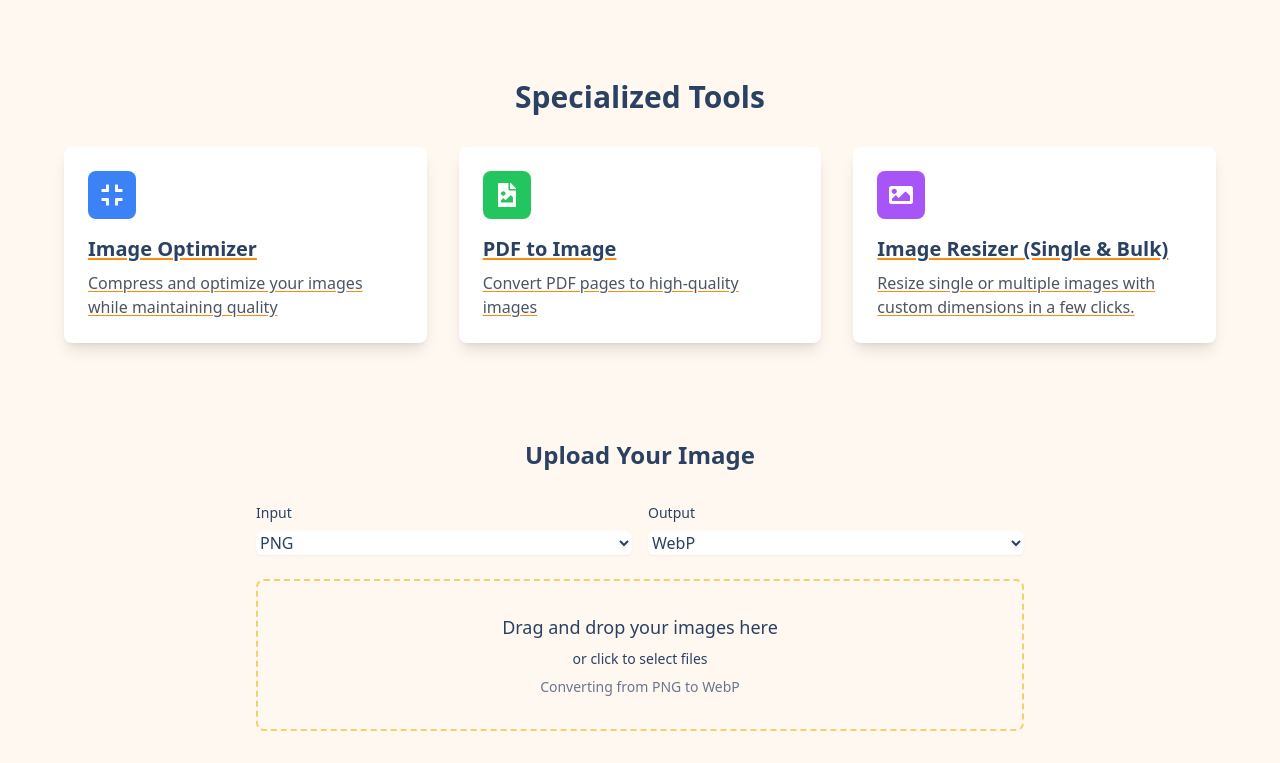
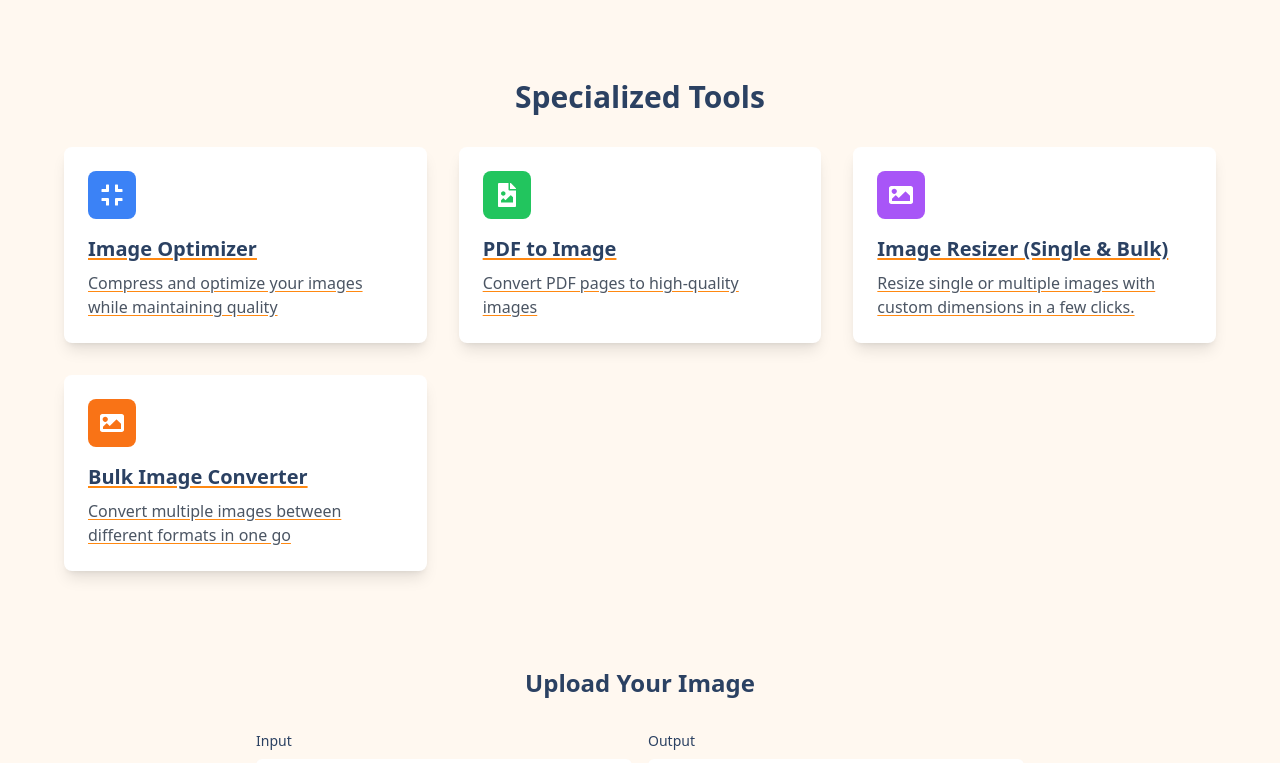
Before and after one commit to Freundlyapps/PicShifter, a Next.js app: page / in a window 1280 px wide. Shown: the part 436-1199 px from the top of the page. Built offline with nearby package versions, Linux system fonts and the light colour scheme.

Commit message:
added the Bulk Image Converter card to the specialized tools section with:
An appropriate icon
Clear description of the tool's functionality
Link to the correct route

```diff
--- a/app/components/SpecializedTools.tsx
+++ b/app/components/SpecializedTools.tsx
@@ -22,6 +22,13 @@ const tools = [
     description: 'Resize single or multiple images with custom dimensions in a few clicks.',
     link: '/tools/image-resizer',
     color: 'bg-purple-500',
+  },
+  {
+    icon: FaImage,
+    title: 'Bulk Image Converter',
+    description: 'Convert multiple images between different formats in one go',
+    link: '/tools/image-converter',
+    color: 'bg-orange-500',
   },
 ];
 
```
